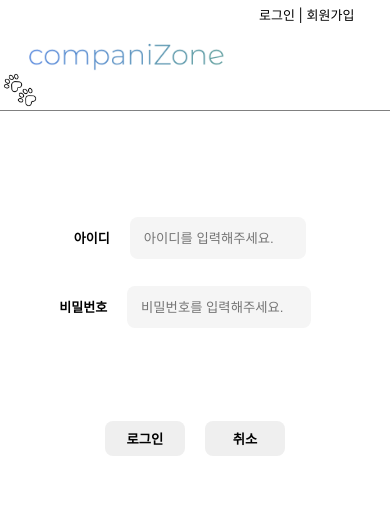
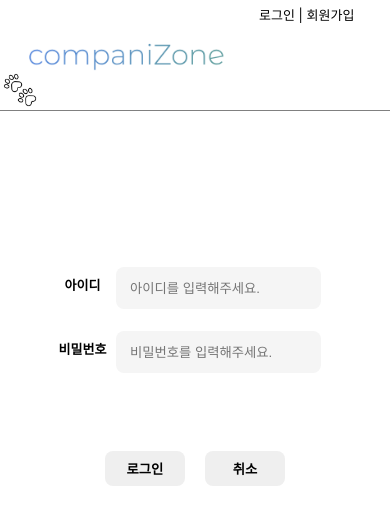
Before and after one commit to fantazina/companiZoneFront, a React (Create React App) app: page /writeform in a window 390 px wide. Both pictures are taken after a click on the element "로그인". Shown: the top 524 px of the page. Built offline with nearby package versions, Linux system fonts and the light colour scheme.

Commit message:
로그인폼 반응형 css

```diff
--- a/src/css/Main.module.css
+++ b/src/css/Main.module.css
@@ -98,20 +98,23 @@
 .login_page {
     max-width: 900px;
     width : 100%;
-    height : 500px;
+    height : 450px;
+    margin-top : 150px;
 }
 .login_div {
-    text-align: center;
-    margin-top : 150px;
-    height : 150px;
+    text-align : center;
+    height : 200px;
+    width : 500px;
+    margin : 0 auto;
 }
 .id {
     box-sizing: border-box;
     padding : 6px 14px;
+    display: flex;
     width : 350px;
     height : 30px;
     margin : 25px;
-    margin-left : 20px;
+    margin-left : 70px;
 }
 .id input {
     background-color: whitesmoke;
@@ -129,22 +132,23 @@
 .id label {
     padding-top: 8px;
     font-weight: bold;
+    width : 50px;
 }
 .pwd {
     box-sizing: border-box;
     padding : 6px 14px;
-    width : 350px;
+    display: flex;
+    width : 380px;
     height : 30px;
     margin : 10px;
     padding-top : 20px;
-    margin-left : -10px;
+    margin-left : 40px;
 }
 .pwd input {
     padding : 6px 14px;
     border : none;
-    width : 230px;
+    width : 350px;
     height : 30px;
-    margin-left : 20px;
     border-radius: 8px !important;
     background-color : whitesmoke;
 }
@@ -155,13 +159,13 @@
 .pwd label {
     padding-top: 8px;
     font-weight: bold;
+    width : 150px;
 }
 .buttons {
     width : 230px;
     height : 40px;
     margin : 0 auto;
     text-align: center;
-    margin-top : 50px;
 }
 .buttons button {
     width : 80px;
@@ -170,7 +174,6 @@
     border : 0;
     border-radius: 8px !important;
     font-weight: bold;
-    /* margin-top : 45px; */
     cursor: pointer;
     transition: 0.3s;
     display: inline-block;
@@ -202,7 +205,6 @@
     .main_page {
         width: calc(100% - 190px);
         float : left;
-
     }
     .img_div {
         width: 100%;
@@ -257,13 +259,42 @@
     }
     /*-----------login---------*/
     .login_div {
-        margin-top : 30px;
+        text-align : center;
+        width : 350px;
+        margin : 0 auto;
+    }
+    .login_page {
+        margin-top: 50px;;
+    }
+    .id {
+        text-align: center;
+        width: 100%;
+        margin : 20px auto;
+        margin-left : 0;
+    }
+    .pwd {
+        text-align: center;
+        width: 100%;
+        margin : 20px auto;
+        margin-left : 0;
+    }
+    .id label{
+        font-size: 14px;
+        width : 100%;
+    }
+    .pwd label{
+        font-size: 14px;
+        width : 100%;
     }
     .id input {
-        width : 35%;
+        margin-right: 50px;
+        margin-left : 0;
     }
     .pwd input {
-        width : 32%;
+        margin-right: 50px;
+    }
+    .buttons {
+        margin-top : -20px auto;
     }
 }
 
@@ -318,15 +349,17 @@
     }
     /*-----------login---------*/
     .login_div {
-        margin-top: 100px;
+        margin-top: 150px;
+        height : 180px;
     }
     .id {
-        text-align: center;
-        width: 100%;
+        margin-left : 15px;
+    }
+    .id input {
+        margin-left : 0;
     }
     .pwd {
-        text-align: center;
-        width: 100%;
+        margin-left: 15px;
     }
     .id label{
         font-size: 13px;
@@ -334,14 +367,4 @@
     .pwd label{
         font-size: 13px;
     }
-    .id input {
-        width : 41%;
-        margin-right: 50px;
-    }
-    .pwd input {
-        width : 43%;
-    }
-    .buttons {
-        margin-top : -20px auto;
-    }
 }
```
